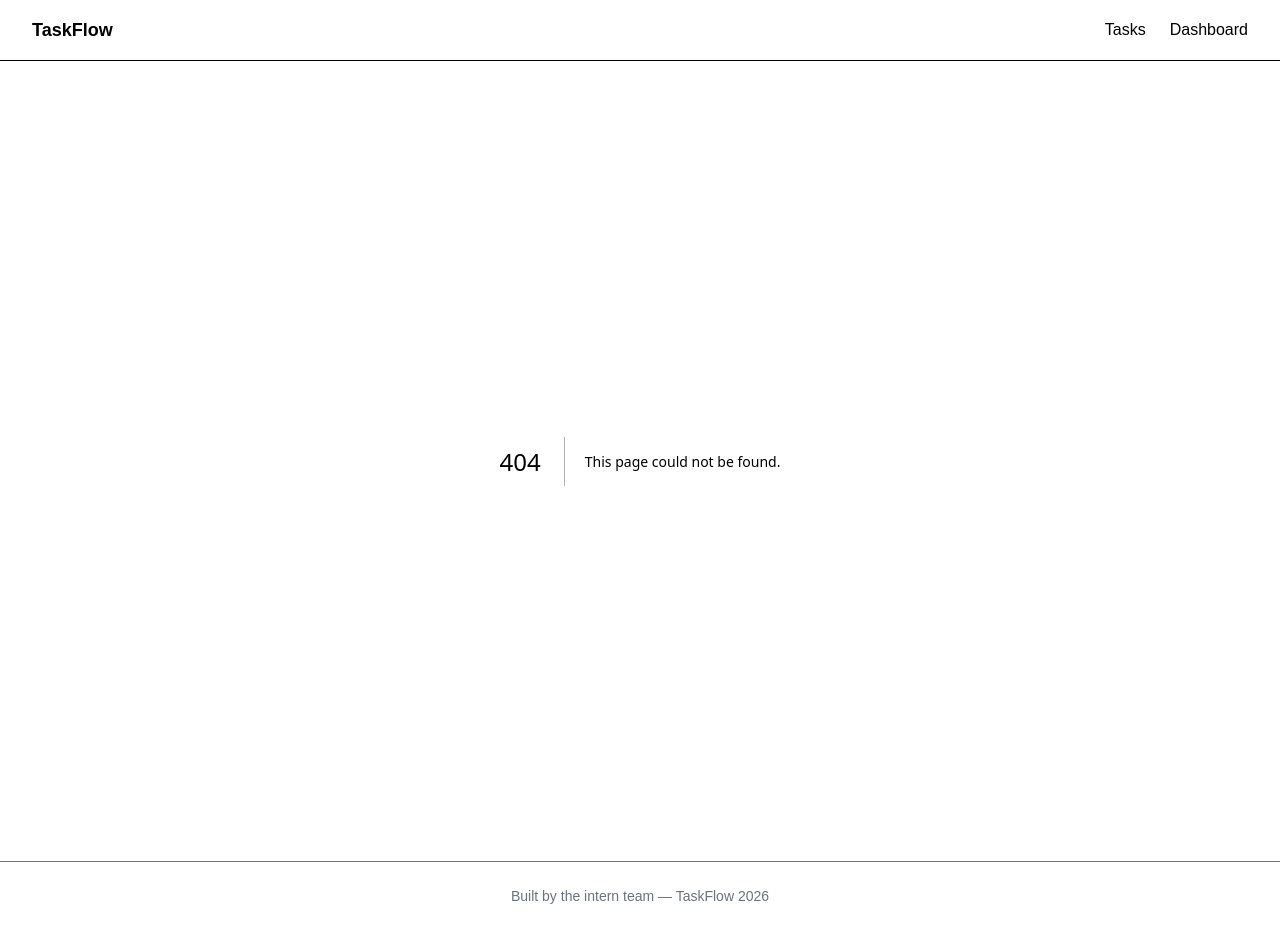
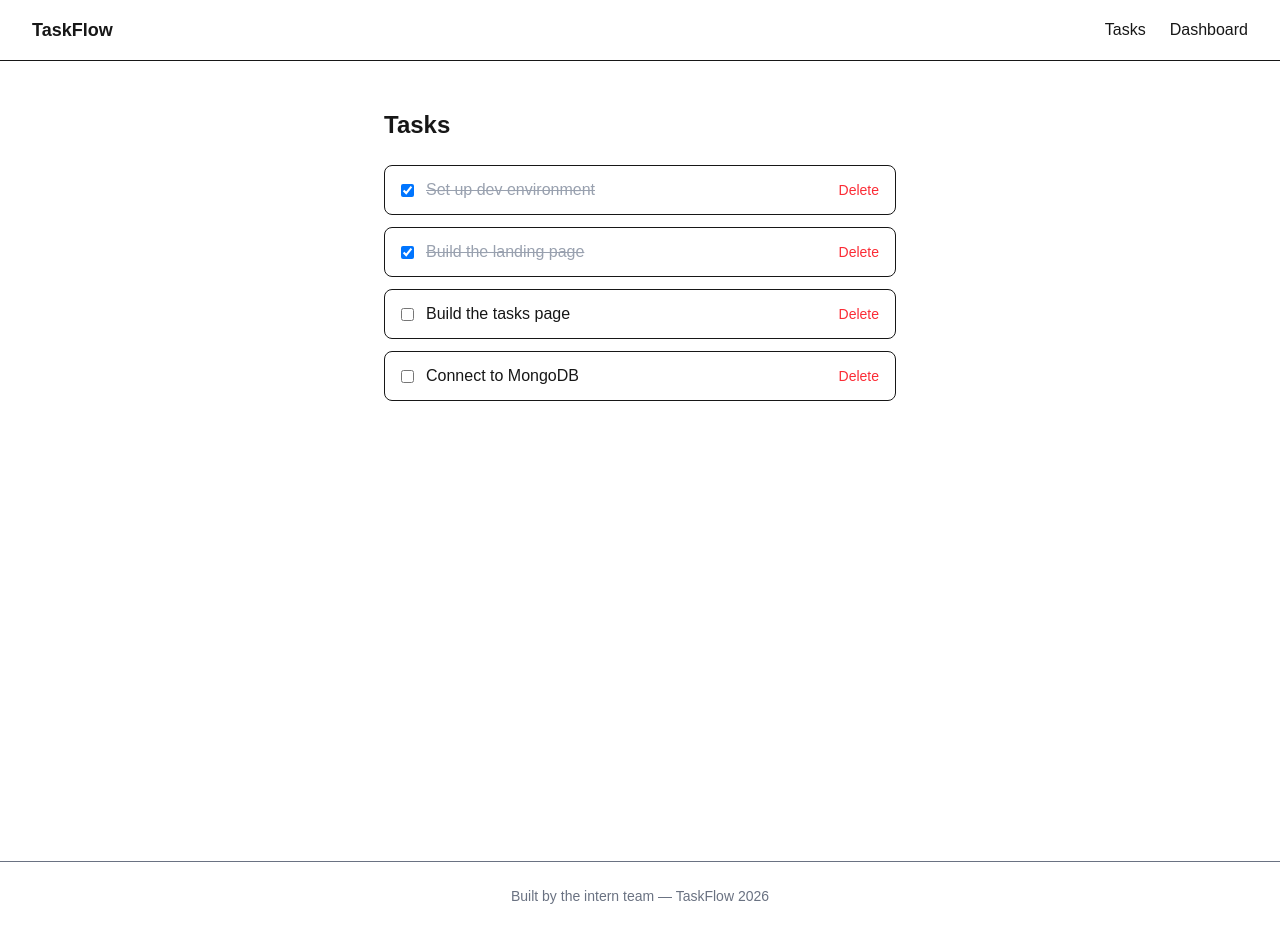
Before and after one commit to Ngandwe-pacra/Task-Manager, a Next.js app in the folder frontend/: page /tasks in a window 1280 px wide. Before the commit this address had no page. Built offline with nearby package versions, Linux system fonts and the light colour scheme.

Commit message:
creation of task page

```diff
--- /dev/null
+++ b/frontend/src/app/tasks/page.js
@@ -0,0 +1,33 @@
+"use client";
+
+import { useState } from "react";
+import { initialTasks } from "@/data/tasks";
+import TaskCard from "@/components/TaskCard";
+
+export default function TasksPage() {
+  const [tasks, setTasks] = useState(initialTasks);
+
+  function toggleTask(id) {
+    setTasks(tasks.map((t) => (t.id === id ? { ...t, done: !t.done } : t)));
+  }
+
+  function deleteTask(id) {
+    setTasks(tasks.filter((t) => t.id !== id));
+  }
+
+  return (
+    <div className="max-w-xl mx-auto px-8 py-12">
+      <h1 className="text-2xl font-bold mb-6">Tasks</h1>
+      <div className="flex flex-col gap-3">
+        {tasks.map((task) => (
+          <TaskCard
+            key={task.id}
+            task={task}
+            onToggle={toggleTask}
+            onDelete={deleteTask}
+          />
+        ))}
+      </div>
+    </div>
+  );
+}
--- /dev/null
+++ b/frontend/src/components/TaskCard.js
@@ -0,0 +1,22 @@
+export default function TaskCard({ task, onToggle, onDelete }) {
+  return (
+    <div className="flex items-center justify-between border rounded-lg px-4 py-3">
+      <label className="flex items-center gap-3">
+        <input
+          type="checkbox"
+          checked={task.done}
+          onChange={() => onToggle(task.id)}
+        />
+        <span className={task.done ? "line-through text-gray-400" : ""}>
+          {task.title}
+        </span>
+      </label>
+      <button
+        onClick={() => onDelete(task.id)}
+        className="text-sm text-red-500 hover:underline"
+      >
+        Delete
+      </button>
+    </div>
+  );
+}
--- /dev/null
+++ b/frontend/src/data/tasks.js
@@ -0,0 +1,6 @@
+export const initialTasks = [
+  { id: 1, title: "Set up dev environment", done: true },
+  { id: 2, title: "Build the landing page", done: true },
+  { id: 3, title: "Build the tasks page", done: false },
+  { id: 4, title: "Connect to MongoDB", done: false },
+];
```
